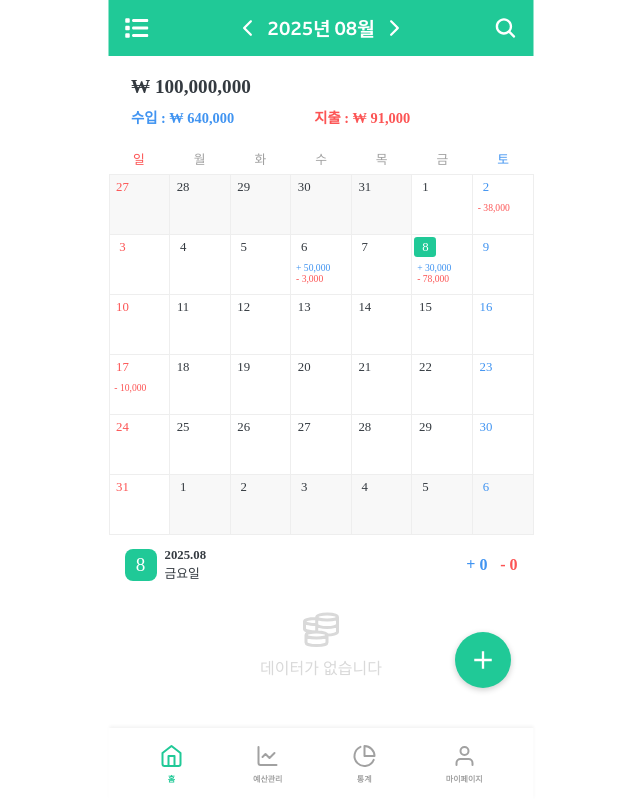
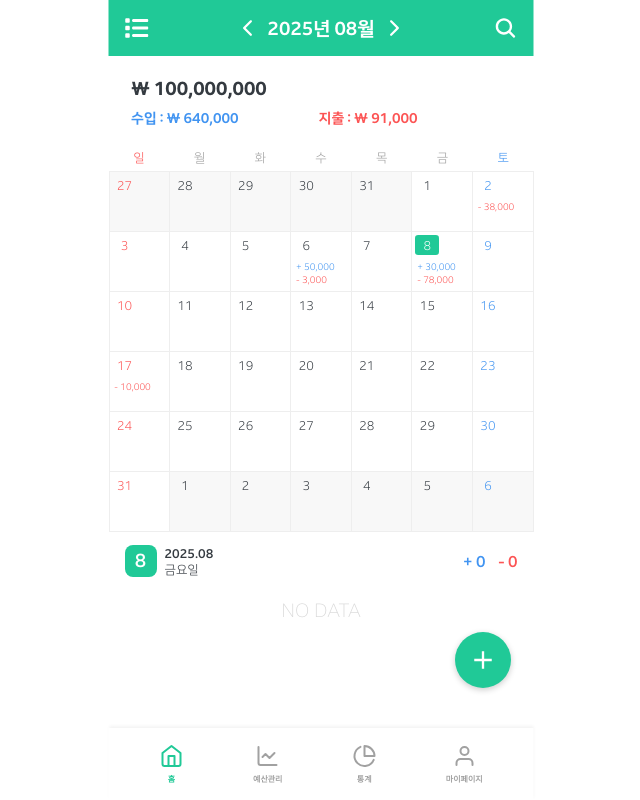
Before and after one commit to Coin-nect/Coin-nect_FE, a React (Vite) app: page /home in a window 1280 px wide. Shown: the whole page, without its empty margins (319-959 px from the left). Built offline with nearby package versions, Linux system fonts and the light colour scheme.

Commit message:
:art:[style]: home 폰트 적용

```diff
--- a/src/components/CustomDatePicker.tsx
+++ b/src/components/CustomDatePicker.tsx
@@ -160,6 +160,7 @@ const StyledInput = styled.input`
   box-sizing: border-box;
   font-weight: bold;
   outline: none;
+  font-family: 'NanumHuman-ExtraBold';
 `;
 
 const PickerArea = styled.div`
--- a/src/components/Header/BackHeader.tsx
+++ b/src/components/Header/BackHeader.tsx
@@ -57,7 +57,6 @@ const Title = styled.div`
   display: flex;
   text-align: center;
   font-size: 1.2rem;
-  font-weight: bold;
   color: ${COMMON_COLORS.main};
   font-family: 'NanumHuman-ExtraBold';
 `;
--- a/src/components/Header/CalendarHeader.tsx
+++ b/src/components/Header/CalendarHeader.tsx
@@ -186,7 +186,6 @@ const DateContainer = styled.div`
 
 const DateText = styled.div`
   font-size: 1.2rem;
-  font-weight: bold;
   color: ${FONT_COLORS.white};
   text-align: center;
   margin: 0 8px;
--- a/src/components/Header/DefaultHeader.tsx
+++ b/src/components/Header/DefaultHeader.tsx
@@ -43,7 +43,6 @@ const HeaderContainer = styled.header`
 
 const Title = styled.div`
   font-size: 1.2rem;
-  font-weight: bold;
   color: ${FONT_COLORS.white};
   flex-grow: 1;
   text-align: center;
--- a/src/components/common/Message.tsx
+++ b/src/components/common/Message.tsx
@@ -68,4 +68,5 @@ const Container = styled.div`
 const Text = styled.div`
   font-size: 1rem;
   color: ${COLORS.white};
+  font-family: 'NanumHuman-Light';
 `;
--- a/src/components/home/Calendar.tsx
+++ b/src/components/home/Calendar.tsx
@@ -160,4 +160,5 @@ const WeekDay = styled.div<{ $day: string }>`
         ? COLORS.blue
         : COLORS.dark_gray};
   font-size: 0.8rem;
+  font-family: 'NanumHuman-Light';
 `;
--- a/src/components/home/DateSummary.tsx
+++ b/src/components/home/DateSummary.tsx
@@ -64,6 +64,7 @@ const DateCircle = styled.div`
   align-items: center;
   font-size: 1.2rem;
   line-height: 1;
+  font-family: 'NanumHuman-Bold';
 `;
 
 const DateTextWrapper = styled.div`
@@ -75,18 +76,19 @@ const DateTextWrapper = styled.div`
 const YearMonthText = styled.div`
   font-size: 0.8rem;
   color: ${COMMON_COLORS.dark_blue};
-  font-weight: bold;
+  font-family: 'NanumHuman-Bold';
 `;
 
 const DayText = styled.div`
   font-size: 0.8rem;
   color: ${COMMON_COLORS.dark_blue};
+  font-family: 'NanumHuman-Light';
 `;
 
 const AmountContainer = styled.div`
   display: flex;
   gap: 0.8rem;
-  font-weight: bold;
+  font-family: 'NanumHuman-Bold';
   font-size: 1rem;
 `;
 
--- a/src/components/home/DayCell.tsx
+++ b/src/components/home/DayCell.tsx
@@ -98,13 +98,14 @@ const DayCircle = styled.div<{
   border: ${({ $isTodayAndNotSelected }) =>
     $isTodayAndNotSelected ? `1px solid ${COMMON_COLORS.main}` : 'none'};
   border-radius: 0.2rem;
-  width: 22px;
+  width: 24px;
   height: 20px;
   line-height: 22px;
   font-size: 0.8rem;
-  margin-top: 2px;
-  margin-left: 2px;
+  margin-top: 3px;
+  margin-left: 3px;
   box-sizing: border-box;
+  font-family: 'NanumHuman-Light';
 `;
 
 const AmountWrapper = styled.div`
@@ -123,9 +124,11 @@ const AmountWrapper = styled.div`
 const IncomeText = styled.div`
   font-size: 0.6rem;
   color: ${COLORS.blue};
+  font-family: 'NanumHuman-Light';
 `;
 
 const ExpenseText = styled.div`
   font-size: 0.6rem;
   color: ${COLORS.red};
+  font-family: 'NanumHuman-Light';
 `;
--- a/src/components/home/TotalSummary.tsx
+++ b/src/components/home/TotalSummary.tsx
@@ -31,7 +31,7 @@ const SummaryContainer = styled.div`
 
 const TotalText = styled.div`
   font-size: 1.2rem;
-  font-weight: bold;
+  font-family: 'NanumHuman-Heavy';
   color: ${COLORS.dark_blue};
 `;
 
@@ -43,12 +43,12 @@ const Row = styled.div`
 
 const IncomeText = styled.div`
   font-size: 0.9rem;
-  font-weight: bold;
+  font-family: 'NanumHuman-ExtraBold';
   color: ${COLORS.blue};
 `;
 
 const SpendingText = styled.div`
   font-size: 0.9rem;
-  font-weight: bold;
+  font-family: 'NanumHuman-ExtraBold';
   color: ${COLORS.red};
 `;
--- a/src/components/home/TransactionItem.tsx
+++ b/src/components/home/TransactionItem.tsx
@@ -51,7 +51,7 @@ const ItemContainer = styled.div`
   align-items: center;
   justify-content: space-between;
   box-sizing: border-box;
-  padding: 0.3rem 1rem;
+  padding: 0.5rem 1rem;
   cursor: pointer;
 `;
 
@@ -71,12 +71,14 @@ const TimeText = styled.div`
   display: flex;
   align-items: center;
   justify-content: center;
+  font-family: 'NanumHuman-Regular';
 `;
 
 const CategoryText = styled.div`
   color: ${COLORS.dark_gray};
   font-size: 0.8rem;
   margin-top: 2px;
+  font-family: 'NanumHuman-Regular';
 `;
 
 const TitleText = styled.div`
@@ -84,10 +86,11 @@ const TitleText = styled.div`
   margin-left: 2rem;
   font-size: 0.9rem;
   color: ${COLORS.dark_blue};
-  font-weight: 500;
+  font-family: 'NanumHuman-Regular';
 `;
 
 const AmountText = styled.div<{ $isIncome: boolean }>`
   font-size: 0.9rem;
   color: ${({ $isIncome }) => ($isIncome ? COLORS.blue : COLORS.red)};
+  font-family: 'NanumHuman-Regular';
 `;
--- a/src/pages/Home/CalendarSection.tsx
+++ b/src/pages/Home/CalendarSection.tsx
@@ -2,7 +2,6 @@ import { useState } from 'react';
 import styled from 'styled-components';
 import { useNavigate } from 'react-router-dom';
 import { Calendar, DateSummary, TransactionItem } from '@components/index';
-import { GrMoney } from 'react-icons/gr';
 import { COLORS } from '@constants/colors';
 import { transactionData, DayData } from '@constants/dummy';
 
@@ -64,8 +63,7 @@ const CalendarSection = ({ currentDate }: Dates) => {
         </div>
       ) : (
         <EmptyContainer>
-          <GrMoney size={36} color={COLORS.gray} />
-          <EmptyText>데이터가 없습니다</EmptyText>
+          <EmptyText>NO DATA</EmptyText>
         </EmptyContainer>
       )}
     </Container>
@@ -84,13 +82,11 @@ const EmptyContainer = styled.div`
   display: flex;
   flex-direction: column;
   align-items: center;
-  justify-content: center;
-  height: 100px;
-  position: relative;
 `;
 
 const EmptyText = styled.div`
-  margin-top: 0.5rem;
+  margin: 0.5rem;
   color: ${COLORS.gray};
-  font-size: 1rem;
+  font-size: 1.2rem;
+  font-family: 'NanumHuman-ExtraLight';
 `;
```
